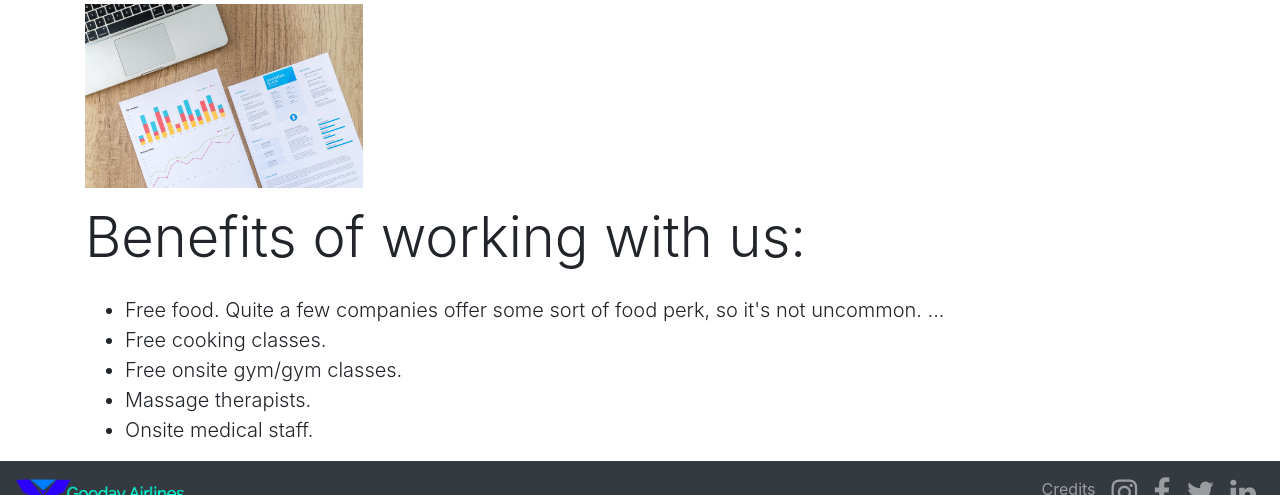
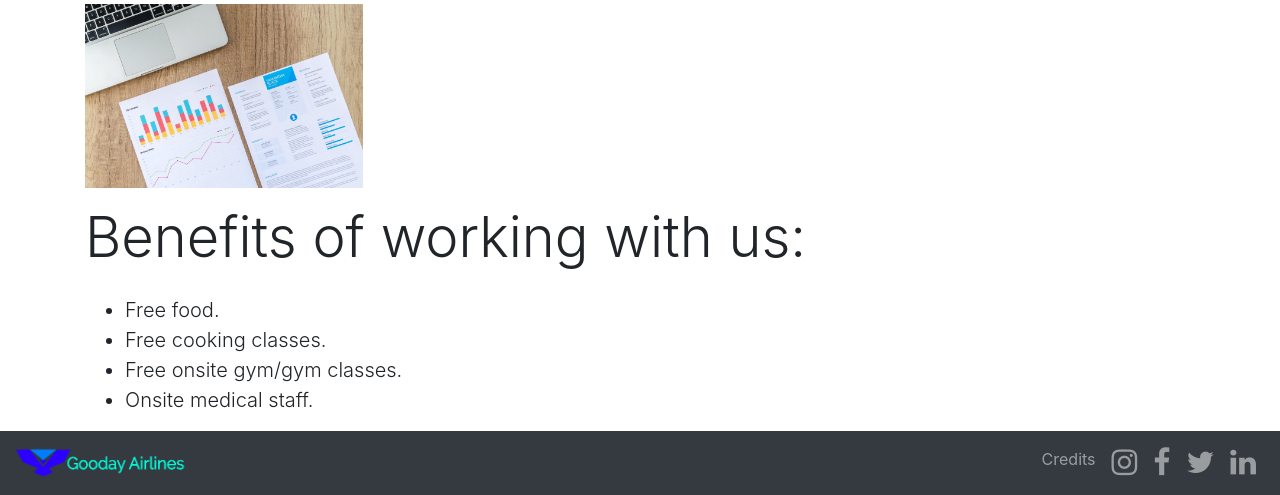
Before and after one commit to udaygoyat45/FblaApp, a Flask app: page /job in a window 1280 px wide. Shown: the part 853-1348 px from the top of the page. Run offline with Flask 2, Linux system fonts and the light colour scheme; some libraries are stand-ins or nearby versions.

Commit message:
pushing to pull

```diff
--- a/flaskapp/templates/account.html
+++ b/flaskapp/templates/account.html
@@ -18,7 +18,7 @@
     {{ form.username( class="form-control ml-3", value=user.username) }}
     {% endif %}
 
-    {{ form.email.label(, class="ml-3 mt-3") }}
+    {{ form.email.label(class="ml-3 mt-3") }}
 
     {% if form.email.errors %}
     {{ form.email( class="form-control is-invalid ml-3") }}
@@ -31,7 +31,7 @@
     {{ form.email( class="form-control ml-3", value=user.email) }}
     {% endif %}
 
-    {{ form.password.label(, class="ml-3 mt-3") }}
+    {{ form.password.label(class="ml-3 mt-3") }}
 
     {% if form.password.errors %}
     {{ form.password( class="form-control is-invalid ml-3") }}
--- a/flaskapp/templates/job.html
+++ b/flaskapp/templates/job.html
@@ -32,14 +32,11 @@
 
     <h1 class="display-4 mb-4">Benefits of working with us: </h1>
     <ul class="unstyled-list">
-        <li class="lead">Free food. Quite a few companies offer some sort of food perk, so it's not uncommon. ...
+        <li class="lead">Free food.</li>
         <li class="lead">Free cooking classes.</li>
         <li class="lead">Free onsite gym/gym classes.</li>
-        <li class="lead">Massage therapists.</li>
         <li class="lead">Onsite medical staff.</li>
     </ul>
-
-    <!-- include some images to make this page longer lol and def delete this comment-->
     <!-- add some cool graphic stuff right next to the text to give a modern look-->
 </div>
 {% endblock a %}
```
Also changed, not shown: flaskapp/site.db.
